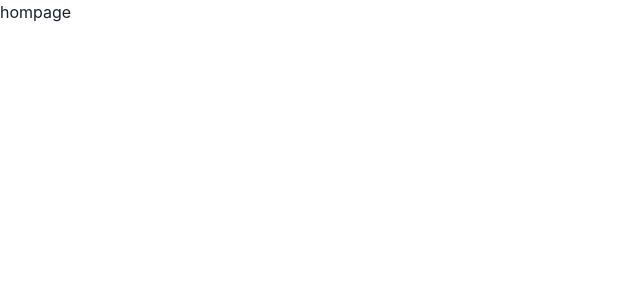
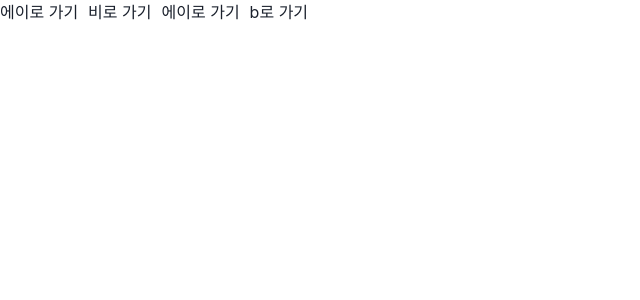
Before and after one commit to Jsb-github/react20231031, a React (Create React App) app: page / in a window 1280 px wide. Shown: the top 300 px of the page, without its empty margins (0-640 px from the left). Built offline with nearby package versions, Linux system fonts and the light colour scheme.

Commit message:
react router의 Link를 사용할 것

```diff
--- a/src/App.js
+++ b/src/App.js
@@ -2,32 +2,55 @@ import React from "react";
 import {
   createBrowserRouter,
   createRoutesFromElements,
+  Link,
+  Outlet,
   Route,
   RouterProvider,
 } from "react-router-dom";
-import { Box } from "@chakra-ui/react";
+import { Box, Flex } from "@chakra-ui/react";
+
+function HomeComponent() {
+  return (
+    <Box>
+      <Flex gap={"10px"}>
+        <Box>
+          {/* react-router 사용시 a태그를 사용하지 않을것*/}
+          <a href="/apath">에이로 가기</a>
+        </Box>
+        <Box>
+          <a href="/bpath">비로 가기</a>
+        </Box>
+
+        {/* 대신 Link Component 사용*/}
+        <Box>
+          <Link to={"/apath"}>에이로 가기</Link>
+        </Box>
+        <Box>
+          {" "}
+          <Link to={"/bpath"}>b로 가기</Link>
+        </Box>
+      </Flex>
+      <Outlet />
+    </Box>
+  );
+}
+
+function Acomp() {
+  return <Box>A컴포넌트</Box>;
+}
+
+function Bcomp() {
+  return <Box>b컴포넌트</Box>;
+}
 
 const routes = createBrowserRouter(
   createRoutesFromElements(
-    <>
-      <Route path="/" element={<Box>hompage</Box>} />
-      <Route path="/path1" element={<Box>경로1</Box>} />
-      <Route path="/path2" element={<Box>경로2</Box>} />
-      <Route path="/path3" element={<Box>경로3</Box>} />
-      <Route path="/main1/path1" element={<Box>경로4</Box>} />
-      <Route path="/main1/path2" element={<Box>경로5</Box>} />
-      <Route path="/main2">
-        <Route path="path1" element={<Box>경로6</Box>} />
-        <Route path="path2" element={<Box>경로7</Box>} />
-        <Route path="path3">
-          <Route path="sub1" element={<Box>경로8</Box>} />
-          <Route path="sub2" element={<Box>경로9</Box>} />
-        </Route>
-      </Route>
-    </>,
+    <Route path="/" element={<HomeComponent />}>
+      <Route path="apath" element={<Acomp />} />
+      <Route path="bpath" element={<Bcomp />} />
+    </Route>,
   ),
 );
-
 function App(props) {
   return <RouterProvider router={routes} />;
 }
```
